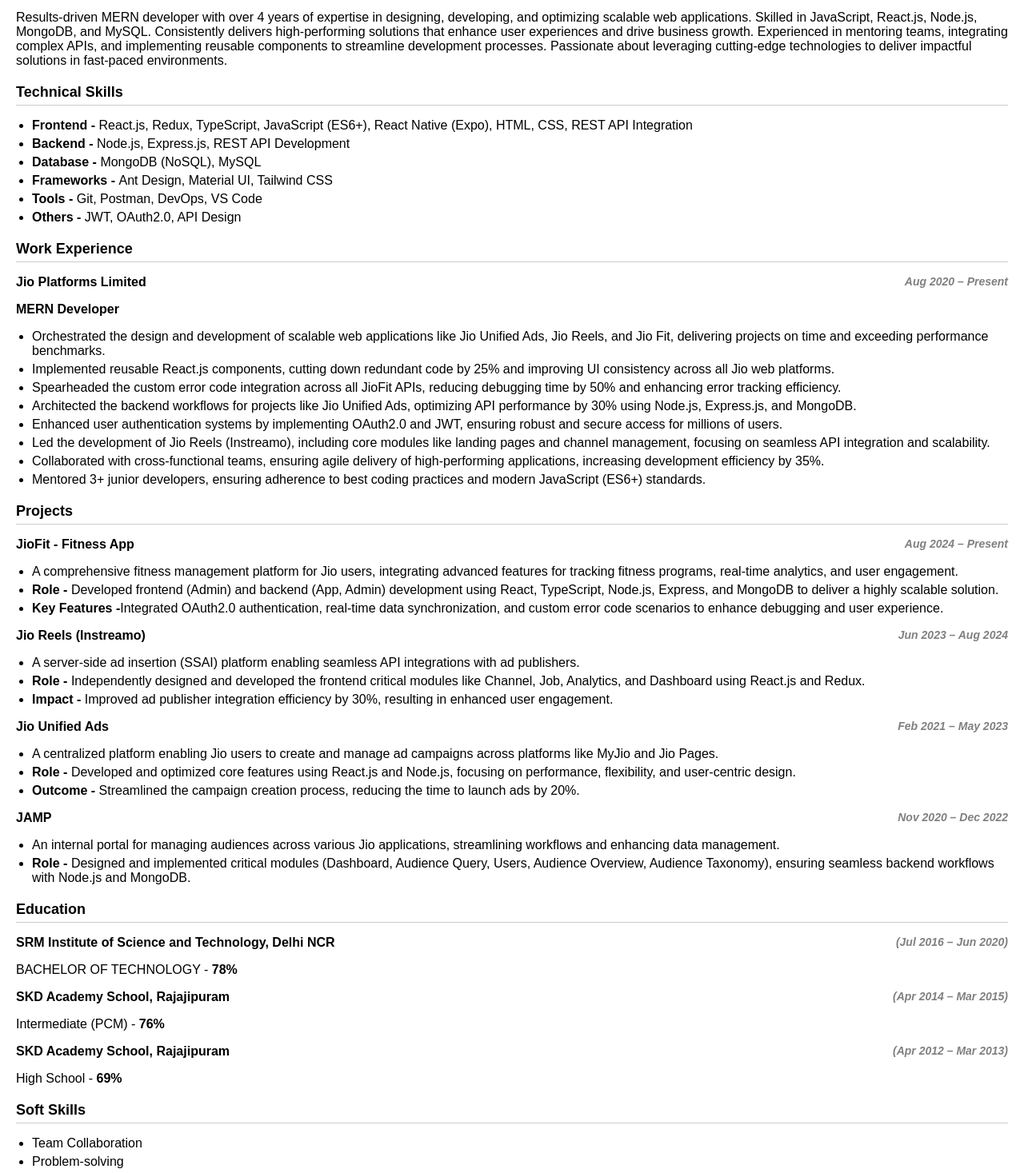
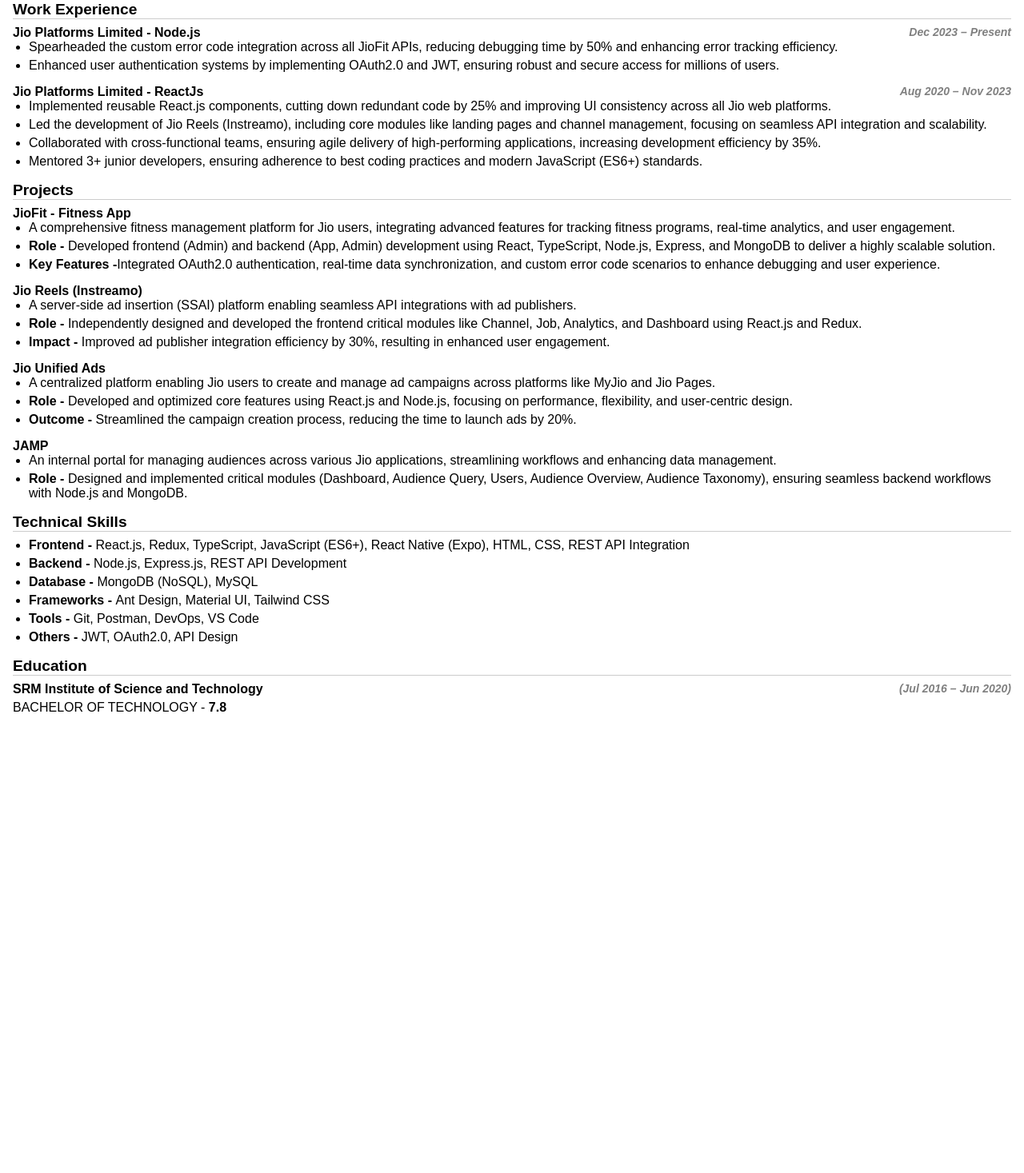
Before and after one commit to sachinyadav2704/my-web-resume, a React (Vite) app: page / in a window 1280 px wide. Shown: the part 220-1687 px from the top of the page at 80% size. After the commit the page ends 1145 px from the top, so only its background shows below. Built offline with nearby package versions, Linux system fonts and the light colour scheme.

Commit message:
updated resume content

```diff
--- a/src/App.css
+++ b/src/App.css
@@ -1,12 +1,13 @@
 body {
-  font-family: "Arial", sans-serif;
+  font-family: Arial, Helvetica, sans-serif;
+  /* font-family: "Arial", sans-serif; */
   margin: 0;
   padding: 0;
   background-color: #ffffff;
 }
 
 .resume-container {
-  padding: 20px;
+  padding: 1rem;
   /* border: 1px solid #ddd; */
   /* box-shadow: 0 4px 6px rgba(0, 0, 0, 0.1); */
   background-color: #fff;
@@ -27,15 +28,14 @@
 }
 
 .section {
-  margin-bottom: 20px;
+  /* margin-bottom: 20px; */
 }
 
 .section-title {
-  font-size: 18px;
+  font-size: 1.2rem;
   font-weight: bold;
-  margin-bottom: 10px;
+  margin-bottom: 0.5rem;
   border-bottom: 1px solid #ccc;
-  padding-bottom: 5px;
 }
 
 .subsection {
@@ -64,3 +64,11 @@
 .bullet-list li {
   margin-bottom: 5px;
 }
+
+ul{
+  margin: 0 0;
+}
+
+p{
+  margin: 0 0;
+}
--- a/src/App.jsx
+++ b/src/App.jsx
@@ -14,11 +14,11 @@
           }
           style={{
             cursor: "pointer",
+            margin: "0.4rem",
           }}
         >
           SACHIN YADAV
         </h1>
-        <h4 className="name">MERN Developer</h4>
         <p>
           Bengaluru, KA(IN) | +91 9321704313 |{" "}
           <a href="mailto:sachin2704.yadav@gmail.com">
@@ -30,7 +30,7 @@
               display: "flex",
               alignItems: "center",
               justifyContent: "center",
-              marginTop: "8px",
+              marginTop: "6px",
             }}
           >
             <FaGithub
@@ -92,61 +92,15 @@
         <h2 className="section-title">Summary</h2>
         <div className="section-content">
           <p>
-            Results-driven MERN developer with over 4 years of expertise in
-            designing, developing, and optimizing scalable web applications.
-            Skilled in JavaScript, React.js, Node.js, MongoDB, and MySQL.
-            Consistently delivers high-performing solutions that enhance user
-            experiences and drive business growth. Experienced in mentoring
-            teams, integrating complex APIs, and implementing reusable
-            components to streamline development processes. Passionate about
-            leveraging cutting-edge technologies to deliver impactful solutions
-            in fast-paced environments.
-            {/* Results-driven MERN Developer with over 4 years of expertise in
-            designing, developing, and optimizing scalable web applications.
-            Skilled in JavaScript, React.js, Node.js, MongoDB, and MySQL. Proven
-            track record of delivering high-performing solutions that enhance
-            user experiences and drive business growth. Experienced in mentoring
-            teams, integrating complex APIs, and implementing reusable
-            components to streamline development. Passionate about leveraging
-            cutting-edge technologies to deliver impactful solutions in
-            fast-paced environments. */}
-            {/* Innovative and results-driven <b>MERN Developer</b> with over 4
-            years of expertise in designing, developing, and optimizing scalable
-            web applications. Proficient in JavaScript, React.js, Node.js,
-            MongoDB, and MySQL, with a proven track record of delivering
-            high-performing solutions that enhance user experiences and drive
-            business growth. Adept at mentoring teams, integrating complex APIs,
-            and implementing reusable components to streamline development.
-            Passionate about leveraging cutting-edge technologies to deliver
-            impactful solutions in fast-paced environments. */}
+            Results-driven MERN Developer with 4+ years of experience in
+            building scalable web applications, optimizing performance by 40%
+            and enhancing user engagement by 20%. Proficient in JavaScript,
+            React.js, Node.js, MongoDB, and MySQL, with expertise in API
+            integrations and reusable components, reducing development time by
+            30%. Skilled in mentoring teams and driving efficient, high-impact
+            solutions in fast-paced agile environments.
           </p>
         </div>
-      </section>
-
-      {/* Technical Skills Section */}
-      <section className="section">
-        <h2 className="section-title">Technical Skills</h2>
-        <ul className="bullet-list">
-          <li>
-            <b>Frontend - </b>React.js, Redux, TypeScript, JavaScript (ES6+),
-            React Native (Expo), HTML, CSS, REST API Integration
-          </li>
-          <li>
-            <b>Backend - </b>Node.js, Express.js, REST API Development
-          </li>
-          <li>
-            <b>Database - </b>MongoDB (NoSQL), MySQL
-          </li>
-          <li>
-            <b>Frameworks - </b>Ant Design, Material UI, Tailwind CSS
-          </li>
-          <li>
-            <b>Tools - </b>Git, Postman, DevOps, VS Code
-          </li>
-          <li>
-            <b>Others - </b>JWT, OAuth2.0, API Design
-          </li>
-        </ul>
       </section>
 
       {/* Work Experience Section */}
@@ -155,46 +109,44 @@
         <div className="section-content">
           <div className="subsection">
             <p className="institution">
-              Jio Platforms Limited{" "}
+              Jio Platforms Limited - Node.js
               <span className="location" style={{ float: "inline-end" }}>
-                Aug 2020 – Present
+                Dec 2023 – Present
               </span>
             </p>
-            <p className="details">
+            {/* <p className="details">
               <strong>MERN Developer</strong>
-            </p>
+            </p> */}
             <ul className="bullet-list">
-              <li>
-                Orchestrated the design and development of scalable web
-                applications like Jio Unified Ads, Jio Reels, and Jio Fit,
-                delivering projects on time and exceeding performance
-                benchmarks.
-              </li>
-              <li>
-                Implemented reusable React.js components, cutting down redundant
-                code by 25% and improving UI consistency across all Jio web
-                platforms.
-                {/* Implemented reusable React.js components and advanced state
-                management using Redux, achieving a 25% reduction in development
-                time across projects. */}
-              </li>
               <li>
                 Spearheaded the custom error code integration across all JioFit
                 APIs, reducing debugging time by 50% and enhancing error
                 tracking efficiency.
-                {/* Spearheaded the integration of custom error codes across all
-                JioFit APIs, enhancing error tracking, debugging efficiency, and
-                system reliability. */}
-              </li>
-              <li>
-                Architected the backend workflows for projects like Jio Unified
-                Ads, optimizing API performance by 30% using Node.js,
-                Express.js, and MongoDB.
               </li>
               <li>
                 Enhanced user authentication systems by implementing OAuth2.0
                 and JWT, ensuring robust and secure access for millions of
                 users.
+              </li>
+            </ul>
+          </div>
+        </div>
+        <div className="section-content">
+          <div className="subsection">
+            <p className="institution">
+              Jio Platforms Limited - ReactJs
+              <span className="location" style={{ float: "inline-end" }}>
+                Aug 2020 – Nov 2023
+              </span>
+            </p>
+            {/* <p className="details">
+              <strong>MERN Developer</strong>
+            </p> */}
+            <ul className="bullet-list">
+              <li>
+                Implemented reusable React.js components, cutting down redundant
+                code by 25% and improving UI consistency across all Jio web
+                platforms.
               </li>
               <li>
                 Led the development of Jio Reels (Instreamo), including core
@@ -205,16 +157,10 @@
                 Collaborated with cross-functional teams, ensuring agile
                 delivery of high-performing applications, increasing development
                 efficiency by 35%.
-                {/* Collaborated with cross-functional teams to design and deploy
-                high-performing, responsive user interfaces, driving a 20%
-                increase in customer satisfaction. */}
               </li>
               <li>
                 Mentored 3+ junior developers, ensuring adherence to best coding
                 practices and modern JavaScript (ES6+) standards.
-                {/* Mentored and guided junior developers on full-stack best
-                practices, modern JavaScript (ES6+), and code quality, fostering
-                a collaborative and high-performing team culture. */}
               </li>
             </ul>
           </div>
@@ -238,9 +184,9 @@
               >
                 JioFit - Fitness App
               </span>
-              <span className="location" style={{ float: "inline-end" }}>
+              {/* <span className="location" style={{ float: "inline-end" }}>
                 Aug 2024 – Present
-              </span>
+              </span> */}
             </p>
             {/* <p className="details"></p> */}
             <ul className="bullet-list">
@@ -273,11 +219,10 @@
               >
                 Jio Reels (Instreamo)
               </span>
-              <span className="location" style={{ float: "inline-end" }}>
+              {/* <span className="location" style={{ float: "inline-end" }}>
                 Jun 2023 – Aug 2024
-              </span>
+              </span> */}
             </p>
-            {/* <p className="details"></p> */}
             <ul className="bullet-list">
               <li>
                 A server-side ad insertion (SSAI) platform enabling seamless API
@@ -303,11 +248,10 @@
               >
                 Jio Unified Ads
               </span>
-              <span className="location" style={{ float: "inline-end" }}>
+              {/* <span className="location" style={{ float: "inline-end" }}>
                 Feb 2021 – May 2023
-              </span>
+              </span> */}
             </p>
-            {/* <p className="details"></p> */}
             <ul className="bullet-list">
               <li>
                 A centralized platform enabling Jio users to create and manage
@@ -327,9 +271,9 @@
           <div className="subsection">
             <p className="institution">
               JAMP
-              <span className="location" style={{ float: "inline-end" }}>
+              {/* <span className="location" style={{ float: "inline-end" }}>
                 Nov 2020 – Dec 2022
-              </span>
+              </span> */}
             </p>
             <ul className="bullet-list">
               <li>
@@ -348,64 +292,48 @@
         </div>
       </section>
 
+      {/* Technical Skills Section */}
+      <section className="section">
+        <h2 className="section-title">Technical Skills</h2>
+        <ul className="bullet-list">
+          <li>
+            <b>Frontend - </b>React.js, Redux, TypeScript, JavaScript (ES6+),
+            React Native (Expo), HTML, CSS, REST API Integration
+          </li>
+          <li>
+            <b>Backend - </b>Node.js, Express.js, REST API Development
+          </li>
+          <li>
+            <b>Database - </b>MongoDB (NoSQL), MySQL
+          </li>
+          <li>
+            <b>Frameworks - </b>Ant Design, Material UI, Tailwind CSS
+          </li>
+          <li>
+            <b>Tools - </b>Git, Postman, DevOps, VS Code
+          </li>
+          <li>
+            <b>Others - </b>JWT, OAuth2.0, API Design
+          </li>
+        </ul>
+      </section>
+
       {/* Education Section */}
       <section className="section">
         <h2 className="section-title">Education</h2>
         <div className="section-content">
           <div className="subsection">
             <p className="institution">
-              SRM Institute of Science and Technology, Delhi NCR
+              SRM Institute of Science and Technology
               <span className="location" style={{ float: "inline-end" }}>
                 (Jul 2016 – Jun 2020)
               </span>
             </p>
             <p className="details">
-              BACHELOR OF TECHNOLOGY - <b>78%</b>
-            </p>
-          </div>
-          <div className="subsection">
-            <p className="institution">
-              SKD Academy School, Rajajipuram
-              <span className="location" style={{ float: "inline-end" }}>
-                (Apr 2014 – Mar 2015)
-              </span>
-            </p>
-            <p className="details">
-              Intermediate (PCM) - <b>76%</b>
-            </p>
-          </div>
-          <div className="subsection">
-            <p className="institution">
-              SKD Academy School, Rajajipuram
-              <span className="location" style={{ float: "inline-end" }}>
-                (Apr 2012 – Mar 2013)
-              </span>
-            </p>
-            <p className="details">
-              High School - <b>69%</b>
+              BACHELOR OF TECHNOLOGY - <b>7.8</b>
             </p>
           </div>
         </div>
-      </section>
-
-      {/* Soft Skills Section */}
-      <section className="section">
-        <h2 className="section-title">Soft Skills</h2>
-        <ul className="bullet-list">
-          <li>Team Collaboration</li>
-          <li>Problem-solving</li>
-          <li>Time Management</li>
-          <li>Self-motivation</li>
-          <li>Attention to Detail</li>
-        </ul>
-      </section>
-      {/* Languages Section */}
-      <section className="section">
-        <h2 className="section-title">Languages</h2>
-        <p>Hindi, English</p>
-        {/* <ul className="bullet-list">
-               <li></li>
-            </ul> */}
       </section>
     </div>
   );
```
